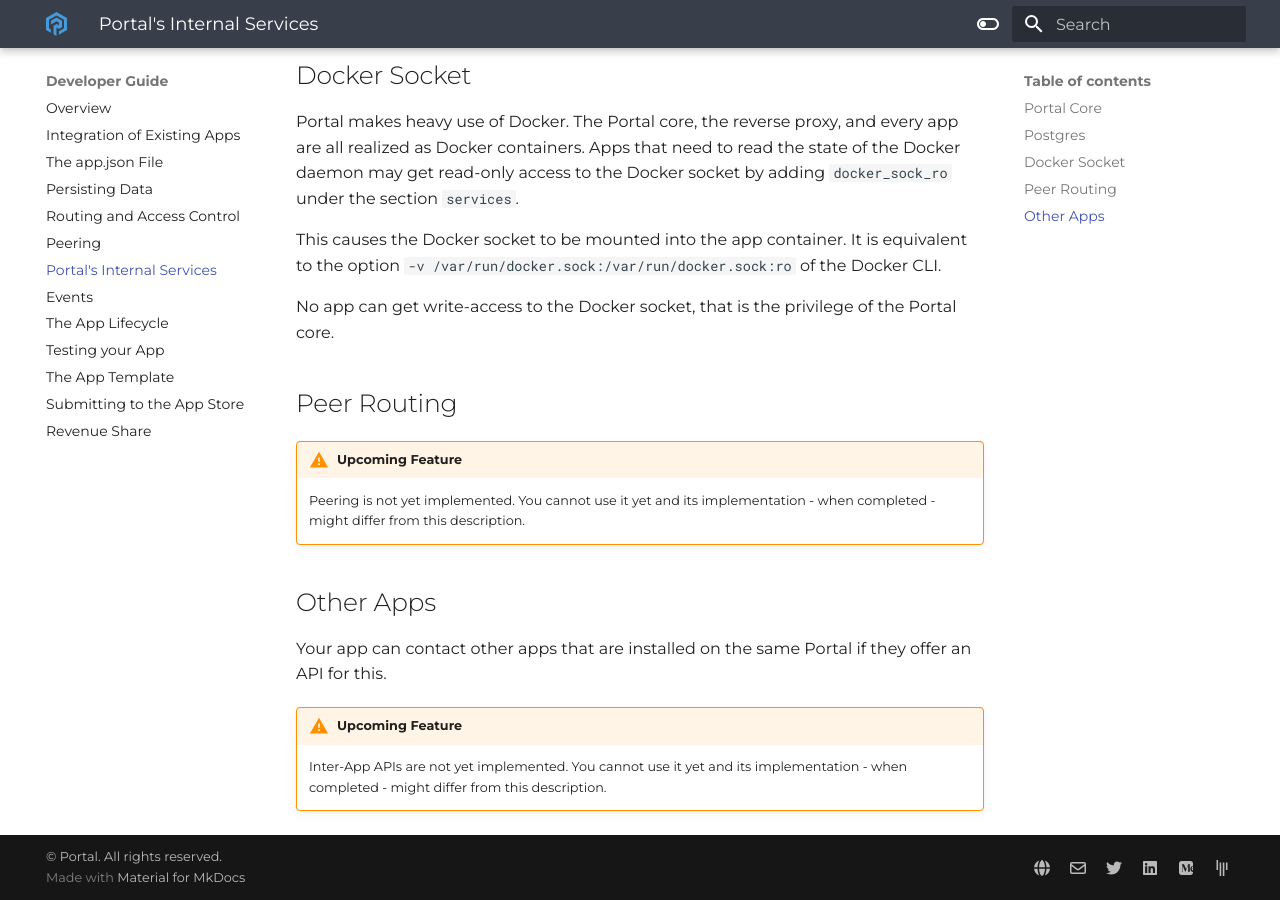
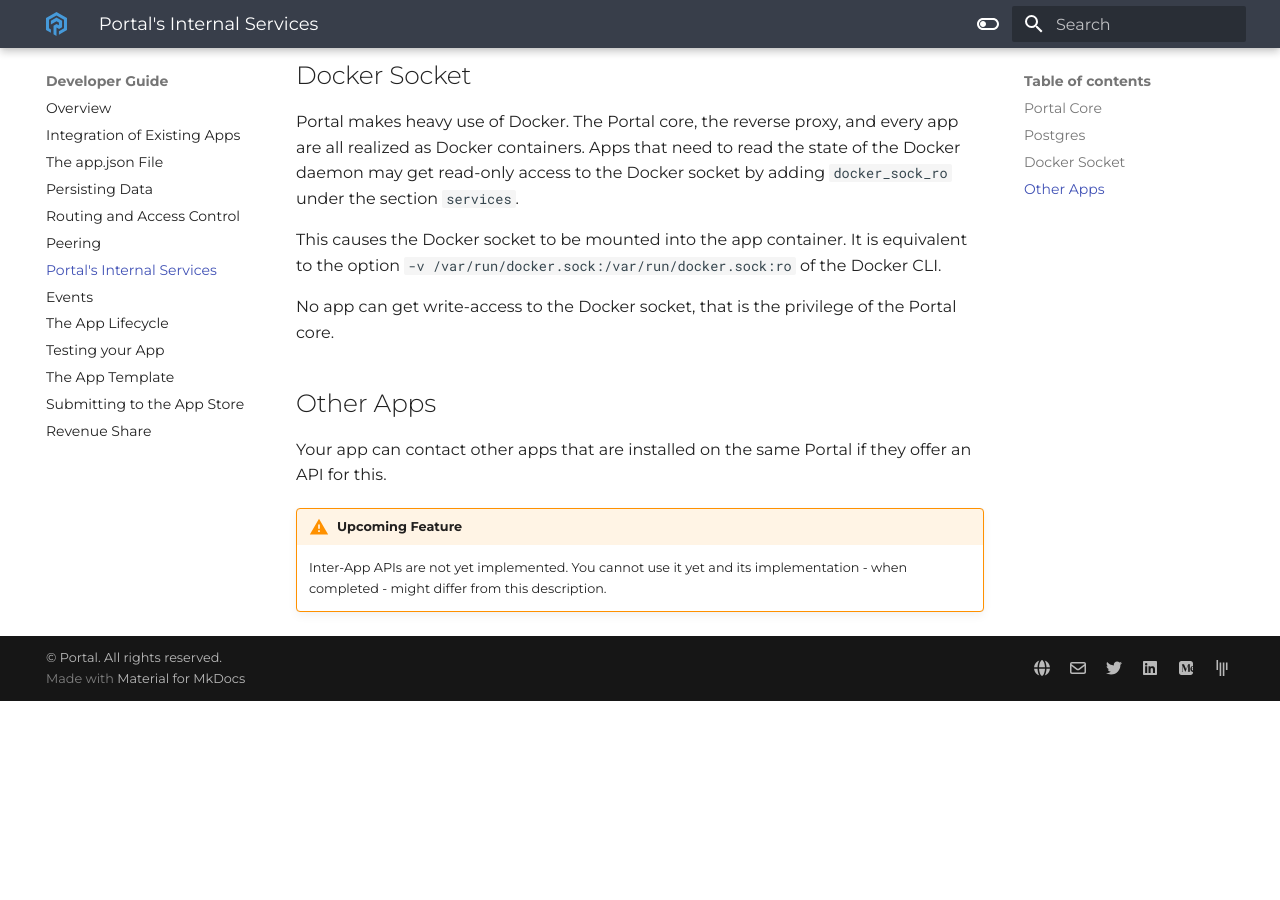
Before and after one commit to FreeshardBase/documentation, an MkDocs documentation site: the page built from docs/internal_services.md, in a window 1280 px wide and 900 px high, scrolled down 1337 px. Built offline with MkDocs 1.6.1 and Material for MkDocs 9.7.7, drawn with Linux system fonts in a browser that asks for light colours; after the commit the page ends 2038 px from its top, so only the background shows below that.

Commit message:
remove peering section in internal services

```diff
--- a/docs/internal_services.md
+++ b/docs/internal_services.md
@@ -54,12 +54,6 @@ It is equivalent to the option `-v /var/run/docker.sock:/var/run/docker.sock:ro`
 
 No app can get write-access to the Docker socket, that is the privilege of the Portal core.
 
-## Peer Routing
-
-!!! warning "Upcoming Feature"
-    Peering is not yet implemented.
-    You cannot use it yet and its implementation - when completed - might differ from this description.
-
 ## Other Apps
 
 Your app can contact other apps that are installed on the same Portal
```
